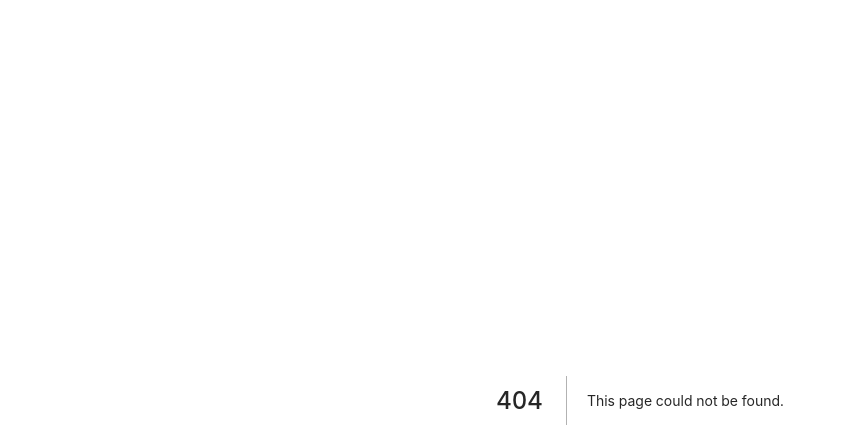
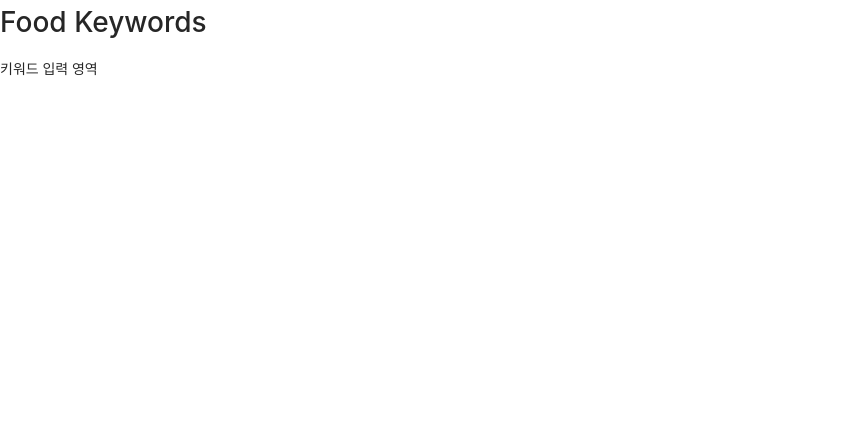
Before and after one commit to hyoni0817/NextJs-UI-Practice, a Next.js app: page /inputTags in a window 1280 px wide. Before the commit this address had no page. Shown: the top 448 px of the page, without its empty margins (0-845 px from the left). Built offline with nearby package versions, Linux system fonts and the light colour scheme.

Commit message:
Feat: 음식 키워드 입력 페이지 생성

```diff
--- /dev/null
+++ b/src/pages/inputTags.tsx
@@ -0,0 +1,10 @@
+import React from 'react';
+
+const InputTags = () => (
+  <>
+    <h1>Food Keywords</h1>
+    <div>키워드 입력 영역</div>
+  </>
+);
+
+export default InputTags;
```
